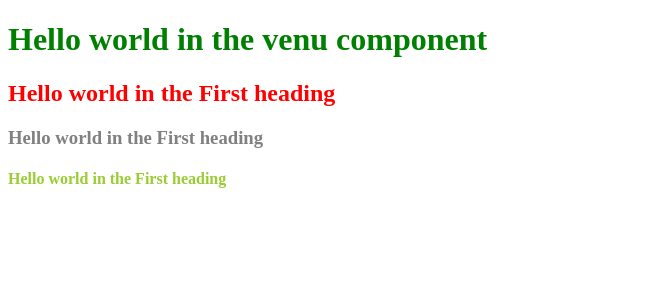
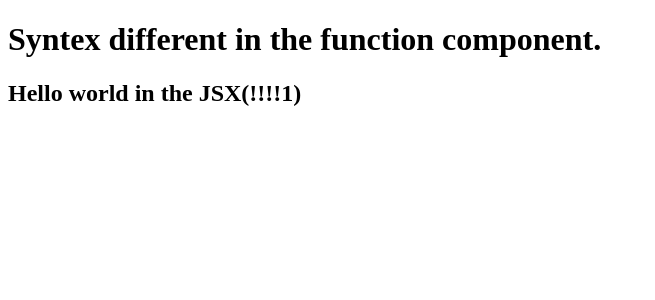
Before and after one commit to venunadakudit/final-react, a React (Vite) app: page / in a window 1280 px wide. Shown: the top 300 px of the page, without its empty margins (0-655 px from the left). Built offline with nearby package versions, Linux system fonts and the light colour scheme.

Commit message:
Function component

```diff
--- a/App.js
+++ b/App.js
@@ -1,26 +1,21 @@
 import React from "react";
 import ReactDOM from "react-dom/client";
 
+// React Element
+const Title = () => (
+  <h2 className="head" tabindex="1">
+    Hello world in the JSX(!!!!1)
+  </h2>
+);
 
-const heading = React.createElement(
-    "div",
-    { id: "parent" },
-    [
-        React.createElement("div", { id: "child" },
-            [
-                React.createElement("h1", { id: "heading1" }, "Hello world in the venu component"),
-                React.createElement("h2", { id: "heading2" }, "Hello world in the First heading")
-            ]
-        ),
-        React.createElement("div", { id: "child" },
-            [
-                React.createElement("h3", { id: "heading3" }, "Hello world in the First heading"),
-                React.createElement("h4", { id: "heading4" }, "Hello world in the First heading")
-            ]
-        )
-    ]
+//React Functional componemt
+const HeadingComponent1 = () => (
+  <div className="container">
+    <h1>Syntex different in the function component.</h1>
+    <Title />
+  </div>
 );
 
 const root = ReactDOM.createRoot(document.getElementById("root"));
 
-root.render(heading);
+root.render(<HeadingComponent1 />);
--- a/index.html
+++ b/index.html
@@ -10,7 +10,7 @@
 </head>
 
 <body>
-    <div id="root">Venu is here</div>
+    <div id="root">Page is not rendered</div>
     <script type="module" src="./App.js"></script>
 </body>
 
--- a/package.json
+++ b/package.json
@@ -3,6 +3,8 @@
   "version": "1.0.0",
   "description": "This is final react by venu",
   "scripts": {
+    "start": "parcel index.html",
+    "build": "parcel build index.html",
     "test": "just"
   },
   "repository": {
```
